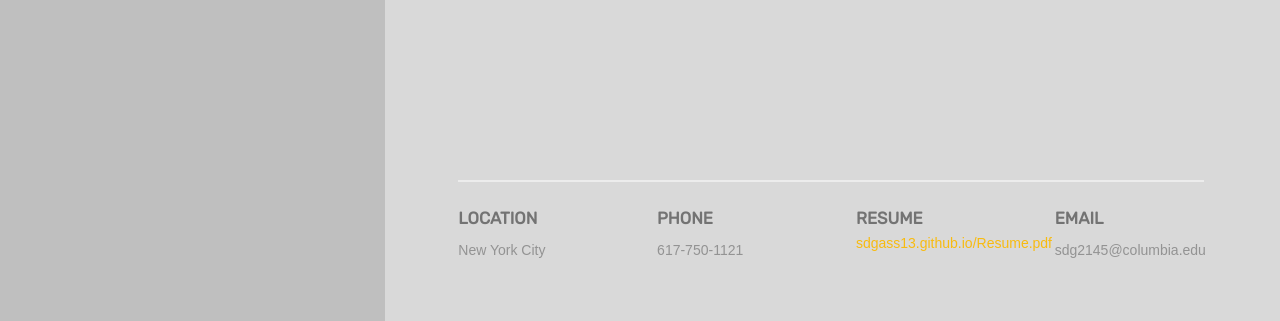
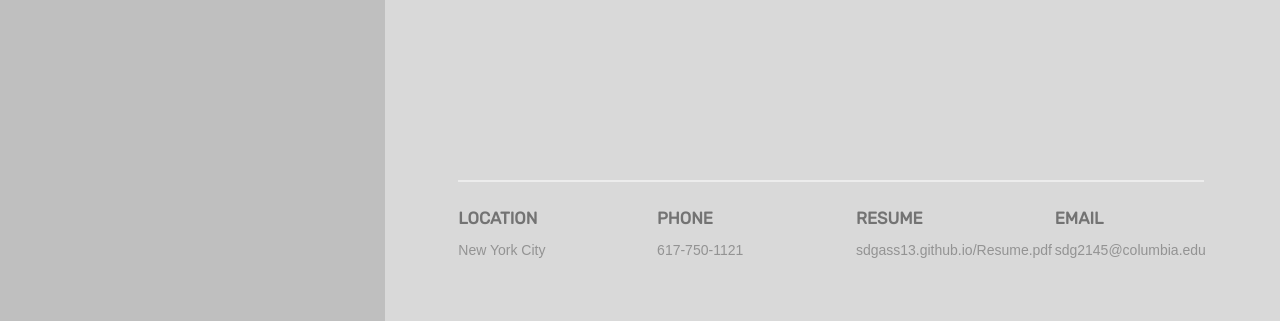
Before and after one commit to sdgass13/sdgass13.github.io, a plain HTML site: page index.html in a window 1280 px wide. Shown: the part 476-797 px from the top of the page. Drawn offline with nearby package versions, Linux system fonts and the light colour scheme.

Commit message:
Add files via upload
Fix Links

```diff
--- a/index.html
+++ b/index.html
@@ -154,12 +154,13 @@
                                             <div class="o-grid__col-md-3  o-grid__col-sm-6">
                                                 <div class="a-header  o-content">
                                                     <div class="o-content__body">
-                                                        <a href="#" target="_blank" class="t-link-container">
+                                                        <a href="sdgass13.github.io/Resume.pdf"
+                                                        target="_blank" class="t-link-container">
                                                             <h3>Resume</h3>
                                                             <p>
-                                                                <a href="sdgass13.github.io/Resume.pdf">
+                                                                <span class="t-link-container__item--blended">
                                                                     sdgass13.github.io/Resume.pdf
-                                                                </a>
+                                                                </span>
                                                             </p>
                                                         </a><!-- /o-link-container -->
                                                     </div>
```
